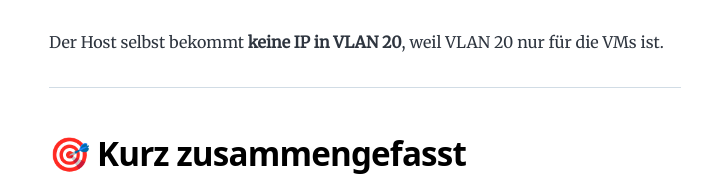
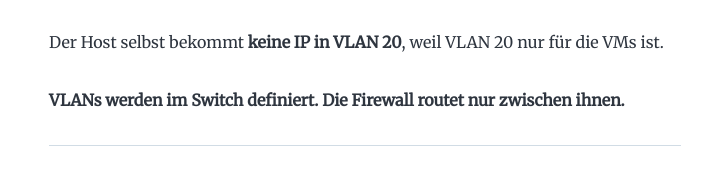
Before and after one commit to yoqedo/project0815, a Gatsby site: page /hyperv-network/ in a window 1280 px wide. Shown: the part 4362-4539 px from the top of the page, without its empty margins (275-987 px from the left). Built offline with nearby package versions, Linux system fonts and the light colour scheme; Gatsby itself is replaced by a stand-in of ours.

Commit message:
Update index.md

```diff
--- a/content/blog/hyperv-network/index.md
+++ b/content/blog/hyperv-network/index.md
@@ -124,6 +124,9 @@ Jede VM bekommt ihr eigenes VLAN:
 
 Der Host selbst bekommt **keine IP in VLAN 20**, weil VLAN 20 nur für die VMs ist.
 
+**VLANs werden im Switch definiert.**
+**Die Firewall routet nur zwischen ihnen.**
+
 ---
 
 ## 🎯 Kurz zusammengefasst
@@ -131,7 +134,7 @@ Der Host selbst bekommt **keine IP in VLAN 20**, weil VLAN 20 nur für die VMs i
 - VLANs entstehen **auf dem Switch**
     - NIC2 + NIC3 werden zu einem **SET‑Team**
     - Der **vSwitch** sitzt auf dem SET‑Team
+    - Der Host bekommt **vNICs** für Management, Cluster, Storage, Live Migration
     - Der Switch‑Port ist ein **Trunk** (alle VLANs erlaubt)
-    - Der Host bekommt **vNICs** für Management, Cluster, Storage, Live Migration
     - Die VMs bekommen **VLAN‑Tags**, aber der Host nicht
     - VLAN 20 ist **nur für die VMs**, nicht für den Host
```
